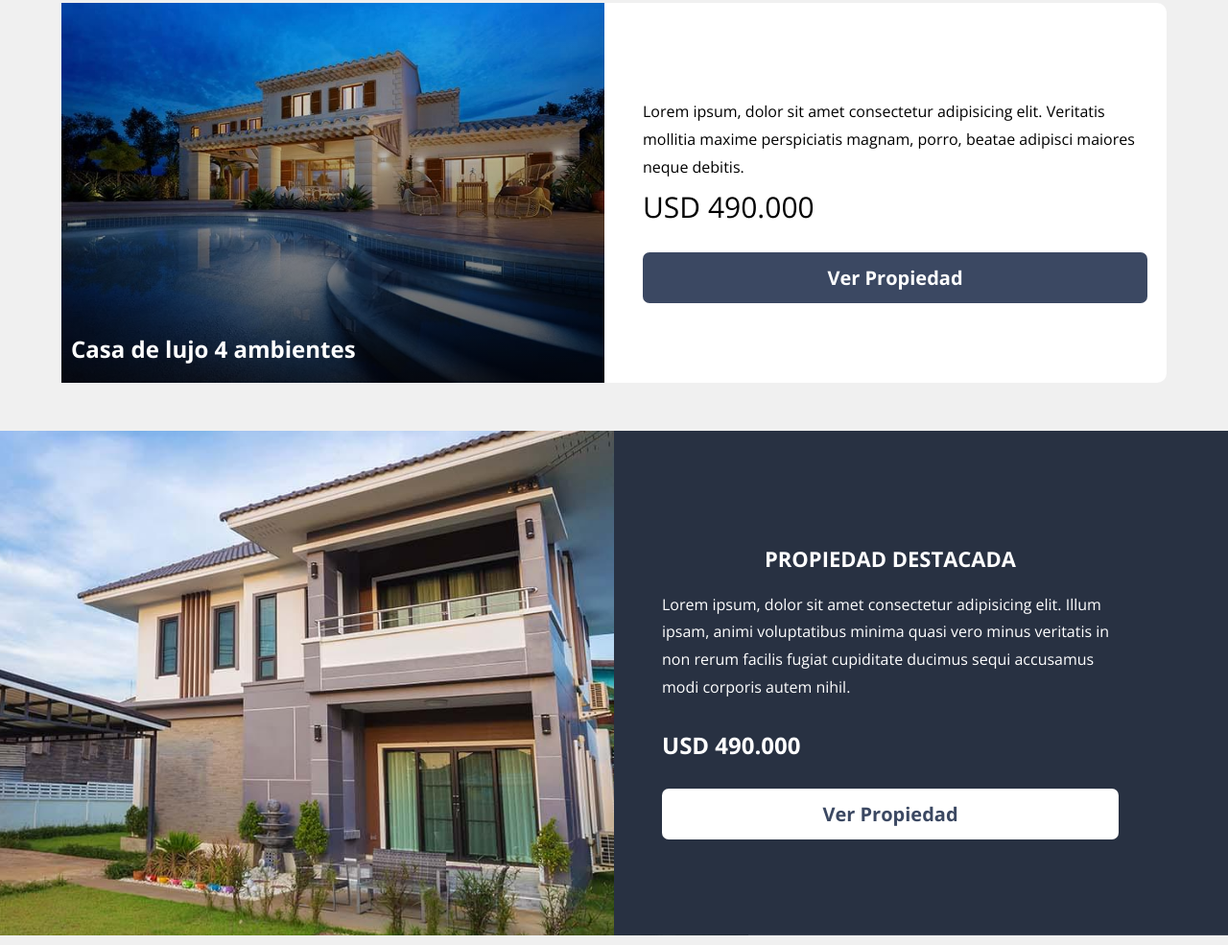
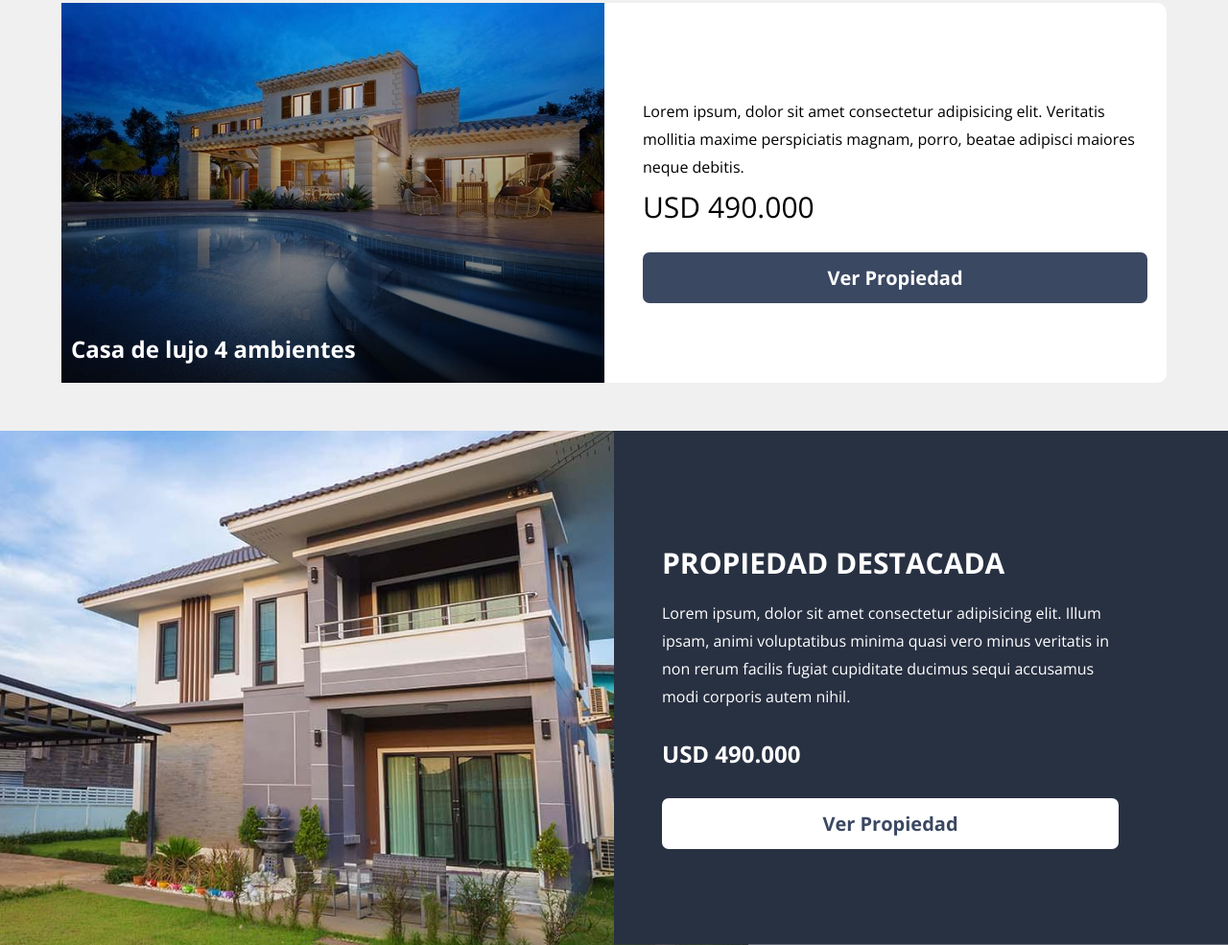
Before and after one commit to MartinezFabian/HomeSalesWebsite, a website: page index.html in a window 1280 px wide. Shown: the part 2916-3901 px from the top of the page at 96% size. Drawn offline with nearby package versions, Linux system fonts and the light colour scheme.

Commit message:
Change heading styles to featured properties section

```diff
--- a/src/scss/ui/featured-property/_featured-property.scss
+++ b/src/scss/ui/featured-property/_featured-property.scss
@@ -59,6 +59,11 @@
     text-transform: uppercase;
     text-align: center;
     font-size: 2.2rem;
+
+    @include m.desktop {
+      text-align: left;
+      font-size: 3rem;
+    }
   }
 
   &__text {
```
Also changed, not shown: build/css/app.css.
